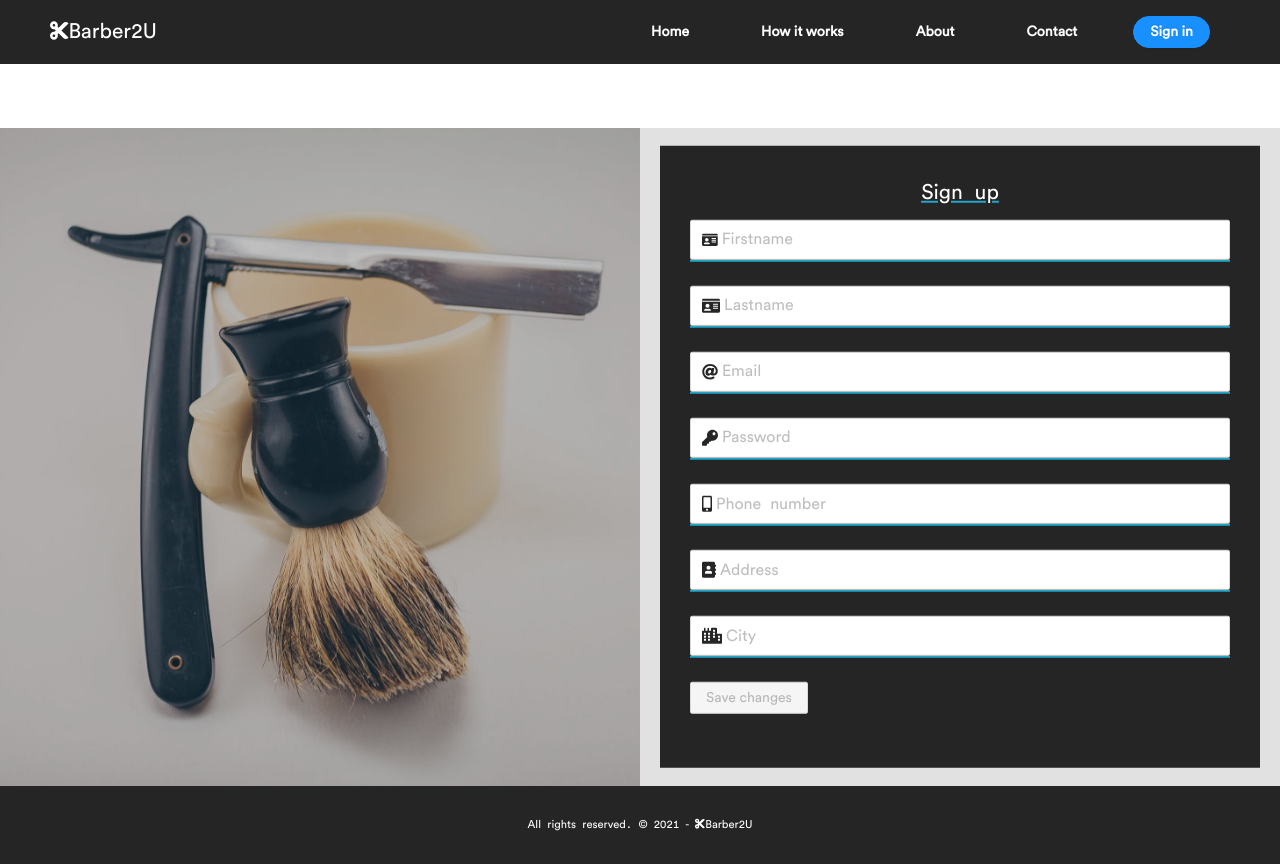
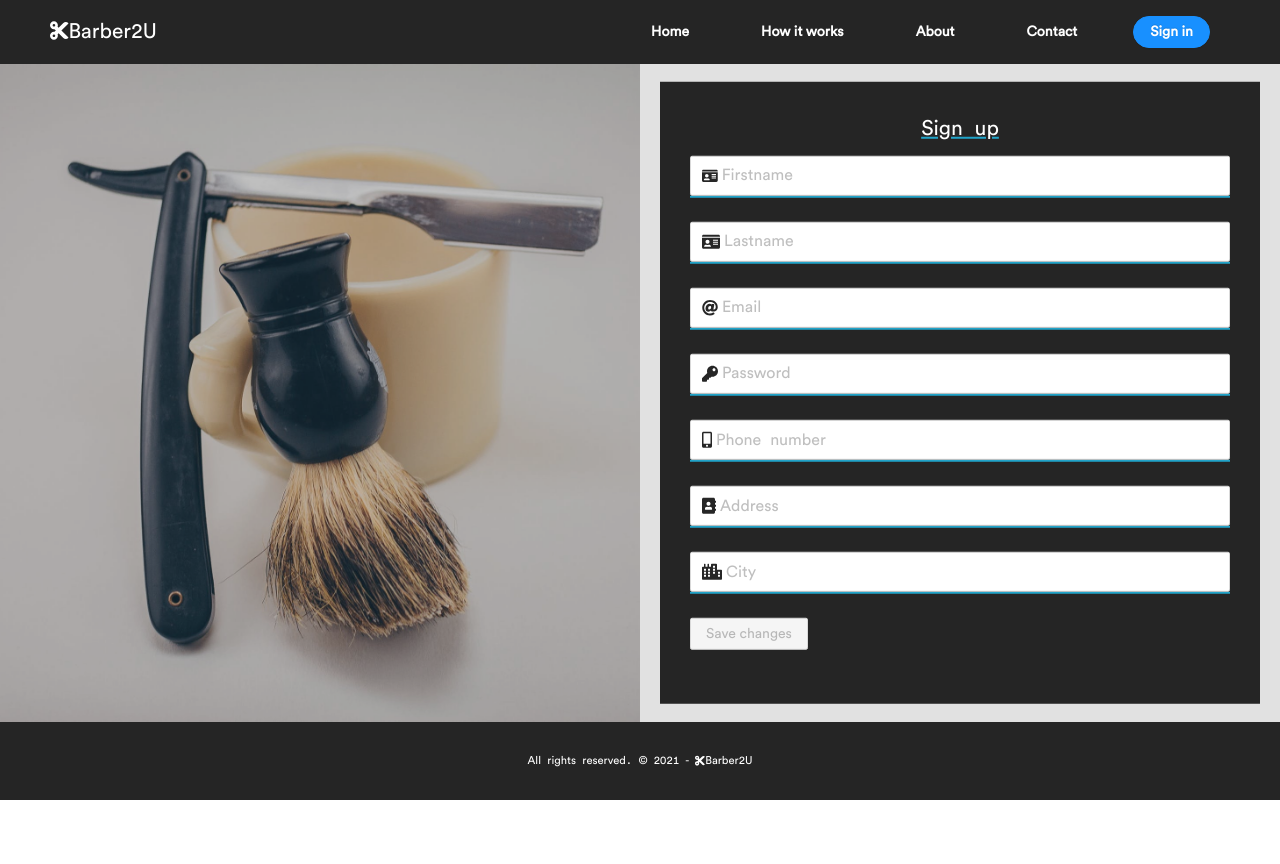
Before and after one commit to ItsMeSafak/barber2u-frontend, a React (Create React App) app: page /customer/signUp in a window 1280 px wide. After the commit the page ends 800 px from the top, so only its background shows below. Built offline with nearby package versions, Linux system fonts and the light colour scheme.

Commit message:
some minor bug fixing

```diff
--- a/src/App.tsx
+++ b/src/App.tsx
@@ -32,8 +32,9 @@ const App: React.FC = () => {
                         <Route path="/signin">
                             {user ? <Redirect to="/dashboard" /> : <SignIn/>}
                         </Route>
-                        <Route path="/customer/signUp" component={Signup}/>
-                        <Route path="/signIn" component={SignIn}/>
+                        <Route path="/customer/signUp">
+                            {user ? <Redirect to="/dashboard" /> : <Signup/>}
+                        </Route>
                         <Route
                             component={() => (
                                 <ErrorPage code={404} returnUrl="home"/>
--- a/src/component/forms/signin/index.tsx
+++ b/src/component/forms/signin/index.tsx
@@ -44,7 +44,7 @@ const SignInForm: React.FC = () => {
             (response) => {
                 if (response.status === 200) {
                     localStorage.setItem("user", JSON.stringify(response.data));
-                    history.push("/customer/signup");
+                    history.push("/dashboard");
                     window.location.reload();
                 } else {
                     openNotificationWithIcon();
--- a/src/pages/singup/styles.module.scss
+++ b/src/pages/singup/styles.module.scss
@@ -1,5 +1,4 @@
 .signup {
-    margin-top: 64px;
     background-color: #e1e1e1;
     display: flex;
 }
--- a/src/template/header-partial/menu/index.tsx
+++ b/src/template/header-partial/menu/index.tsx
@@ -41,7 +41,10 @@ const Menu: React.FC<ComponentProps> = (props) => {
                         <Button
                             type={renderPillButton ? "primary" : "link"}
                             shape={renderPillButton ? "round" : undefined}
-                            onClick={logout}
+                            onClick={() => {
+                                logout();
+                                window.location.reload();
+                            }}
                         >
                             {name}
                         </Button>
```
